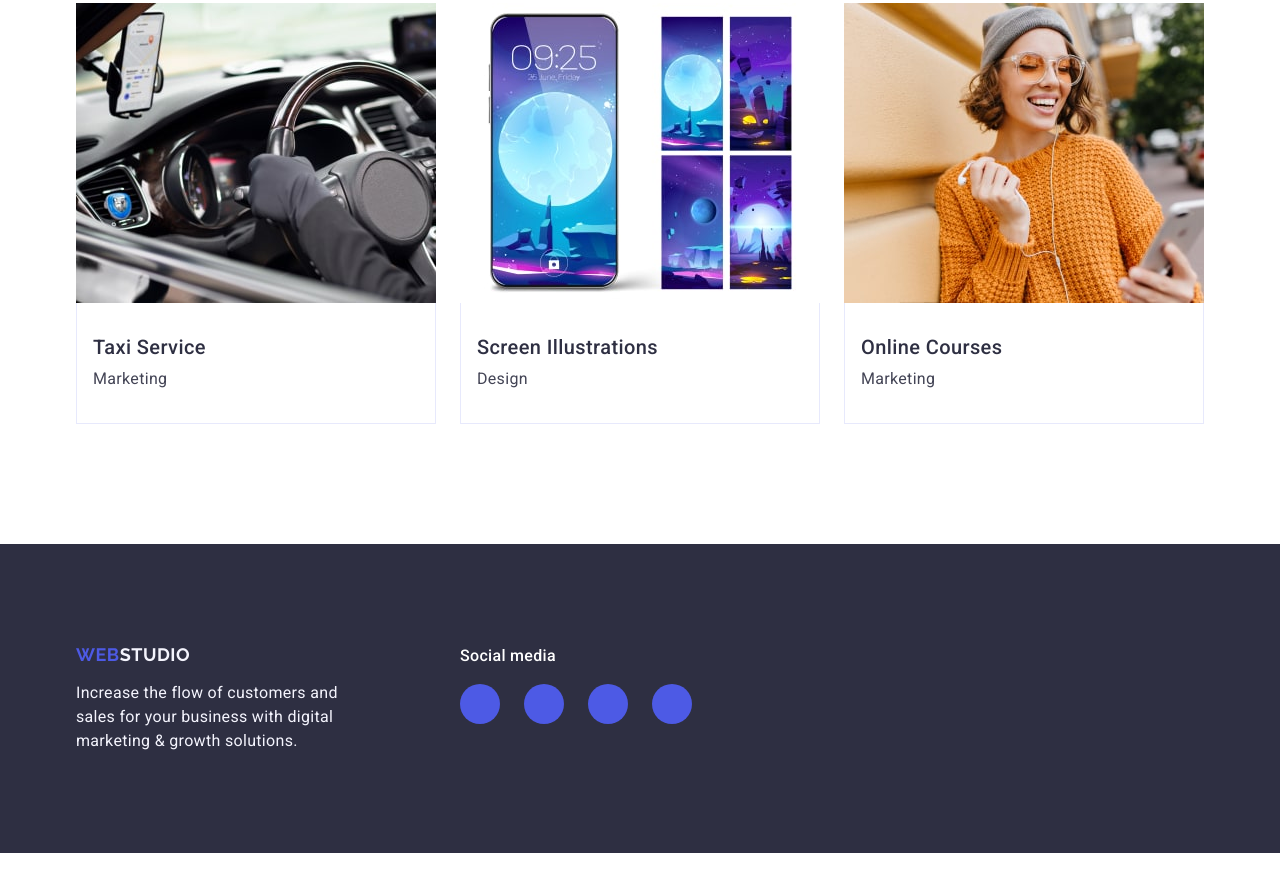
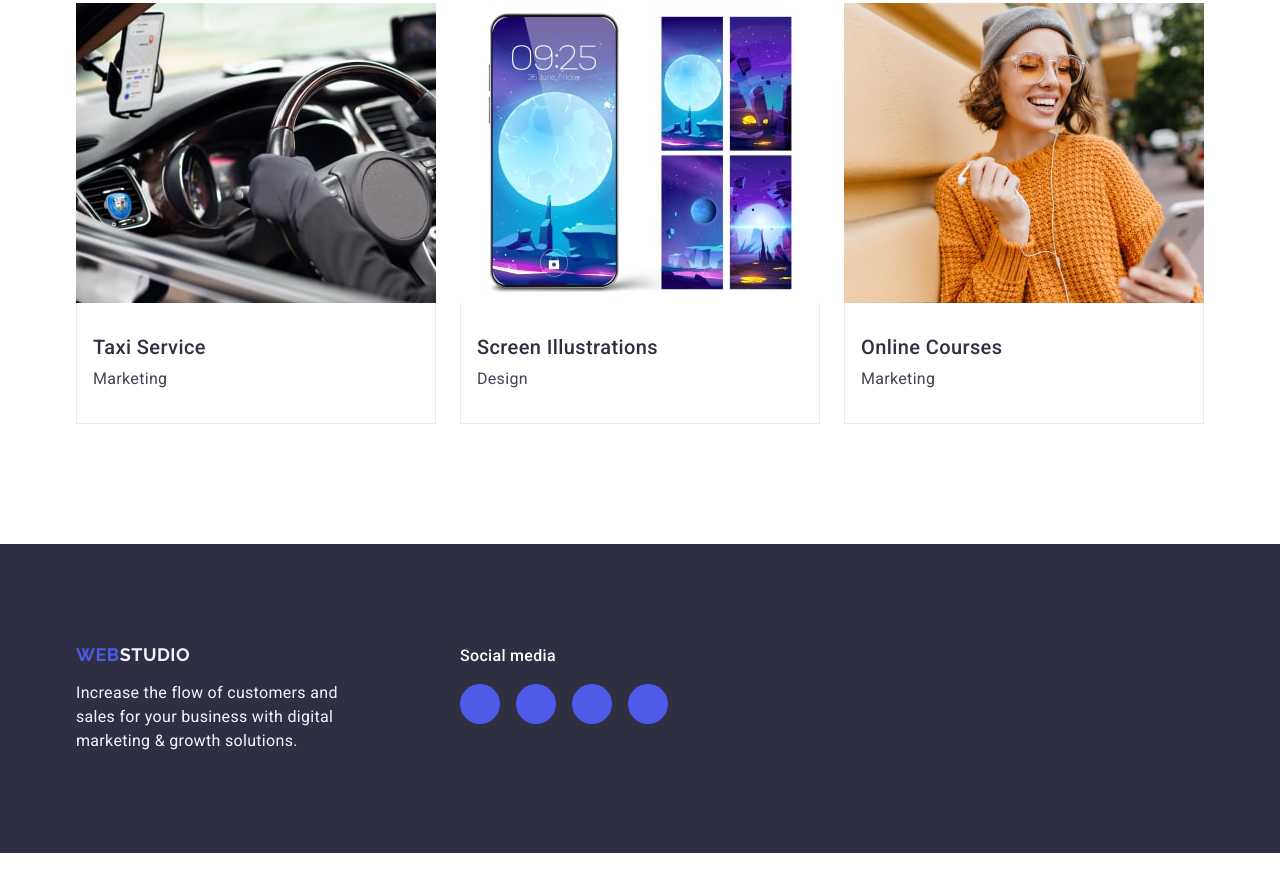
Before and after one commit to Lyuda-Davugora/goit-markup-hw-04, a plain HTML site: page index.html in a window 1280 px wide. Shown: the part 2551-3420 px from the top of the page. Drawn offline with nearby package versions, Linux system fonts and the light colour scheme.

Commit message:
Update styles.css

```diff
--- a/css/styles.css
+++ b/css/styles.css
@@ -538,13 +538,12 @@ margin-bottom: 16px;
 
 .icon-list {
   display: flex;
-    gap: 24px;
+  gap: 16px;
 }
 
 .icon-item {
   width: 40px;
   height: 40px;
-  gap: 16px;
 }
 
 .icon-link {
```
